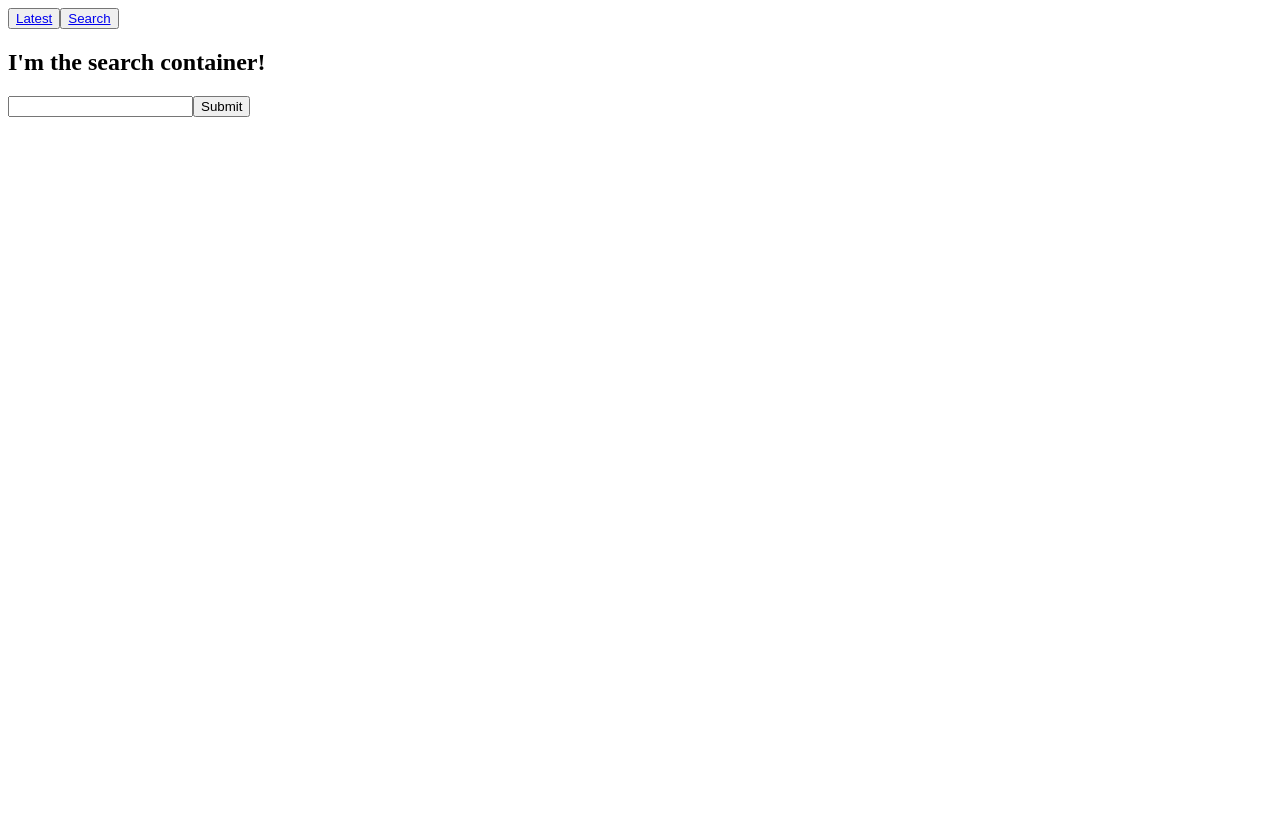
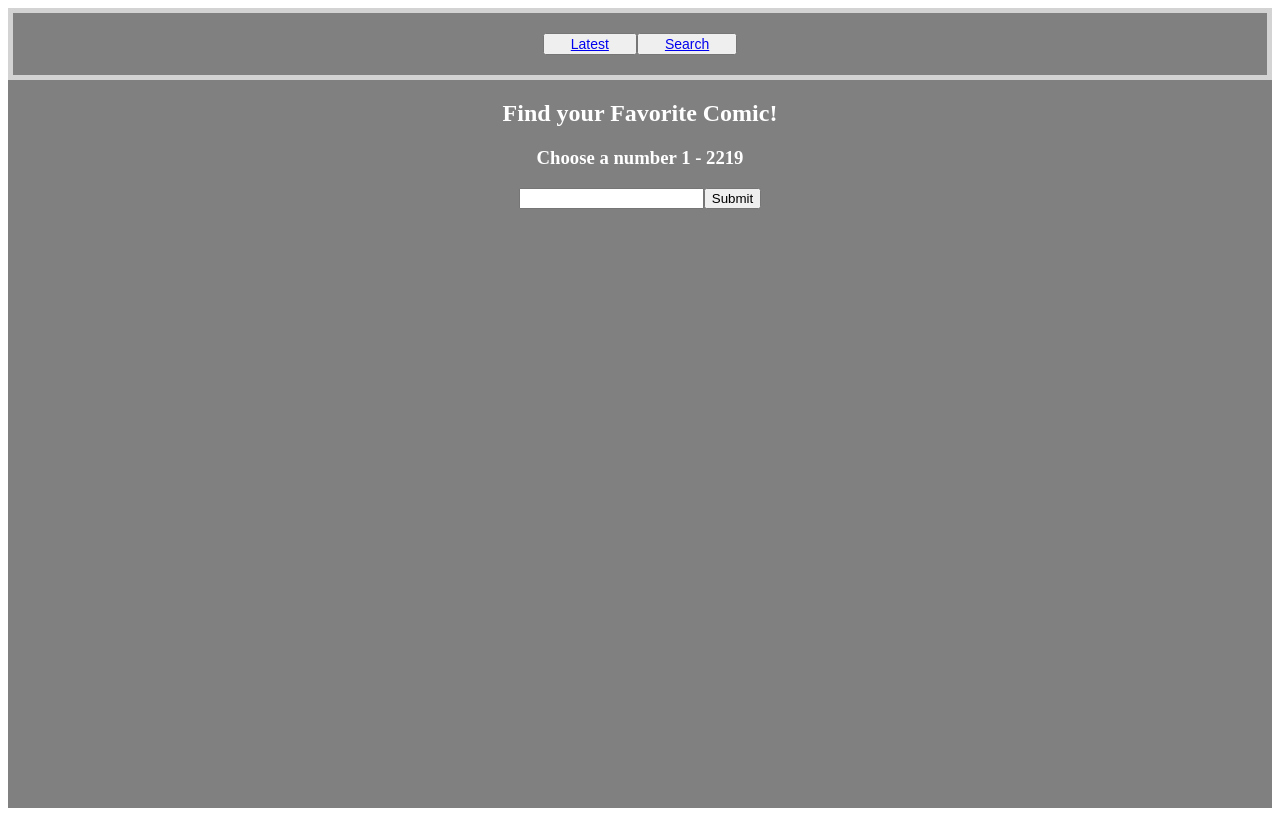
Before and after one commit to seeRoseCode/ns-code-challenge, a React (Create React App) app: page /search in a window 1280 px wide. Built offline with nearby package versions, Linux system fonts and the light colour scheme.

Commit message:
Refactoring. Created separate component for Seach Form.

```diff
--- a/src/App.js
+++ b/src/App.js
@@ -5,10 +5,9 @@ import HomePage from '../src/components/containers/HomePage'
 import SearchContainer from '../src/components/containers/SearchContainer'
 
 
-
 function App() {
   return (
-    <div className="App">
+    <div className="App" style={appStyle}>
     <NavBar />
     <Switch>
       <Route exact path="/" component={HomePage} />
@@ -18,4 +17,14 @@ function App() {
   );
 }
 
+let appStyle = {
+  backgroundColor: 'grey',
+  color: 'white',
+  width: '100%vh',
+  height: '100vh',
+  textAlign: 'center',
+  border: "none"
+}
+
+
 export default App;
--- a/src/components/NavBar.js
+++ b/src/components/NavBar.js
@@ -5,9 +5,9 @@ class NavBar extends Component{
   render(){
     return(
       <div>
-        <nav>
-          <button className="latest" ><a href='/'>Latest</a></button>
-          <button className="search" ><a href='/search'>Search</a></button>
+        <nav style={navStyle}>
+          <button className="latest" ><a href='/' style={buttonStyle}>Latest</a></button>
+          <button className="search" ><a href='/search' style={buttonStyle}>Search</a></button>
         </nav>
       </div>
     )
@@ -15,5 +15,15 @@ class NavBar extends Component{
 
 }
 
+let navStyle = {
+  padding: "20px",
+  border: "lightGrey solid 5px"
+}
+
+let buttonStyle = {
+  fontSize: "14px",
+  padding: "20px"
+
+}
 
 export default NavBar;
--- /dev/null
+++ b/src/components/SearchForm.js
@@ -0,0 +1,15 @@
+import React, {Component} from 'react'
+
+
+const SearchForm = (props) => {
+  return(
+    <div>
+      <form  onSubmit={props.handleSubmit}>
+        <input className="searchInput" type="text" name="search"/>
+        <input className="searchSubmit" type="submit"/>
+      </form>
+    </div>
+  )
+}
+
+export default SearchForm;
--- a/src/components/containers/HomePage.js
+++ b/src/components/containers/HomePage.js
@@ -22,6 +22,7 @@ class HomePage extends Component{
   render(){
     return(
         <div>
+        {this.state.latest ? <h1>{this.state.latest.title}</h1> : null}
           {
           //Accommodation for async. Check that state has been assigned before attempting to render image
           this.state.latest ? <img className="latestImage" title={this.state.latest.alt} alt={this.state.latest.title} src={this.state.latest.img}/> : null
--- a/src/components/containers/SearchContainer.js
+++ b/src/components/containers/SearchContainer.js
@@ -1,4 +1,5 @@
 import React, { Component } from 'react'
+import SearchForm from '../SearchForm'
 
 class SearchContainer extends Component{
 
@@ -22,19 +23,20 @@ class SearchContainer extends Component{
     fetch(comicUrl)
     .then(res => res.json())
     // .then(res => console.log("search result: ", res))
-    .then(res => this.setState({result: res}))
+    .then(res => this.setState({...this.state, result: res}))
   }
 
   render(){
     return(
       <div>
-        <h2>I'm the search container!</h2>
-        <form  onSubmit={this.handleSubmit}>
-          <input className="searchInput" type="text" name="search"/>
-          <input className="searchSubmit" type="submit"/>
-        </form>
+        <h2>Find your Favorite Comic!</h2>
+        <h3>Choose a number 1 - 2219</h3>
+        <SearchForm handleSubmit={this.handleSubmit}/>
+        <br/><br/><br/>
+        {this.state.latest ? <h1>{this.state.result.title}</h1> : null}
         {
-          this.state.result ? <img className="searchImage" title={this.state.result.alt} alt={this.state.result.title} src={this.state.result.img}/> : null
+        // Accommodation for async. Check that state has been assigned before attempting to render image
+        this.state.result ? <img className="searchImage" title={this.state.result.alt} alt={this.state.result.title} src={this.state.result.img}/> : null
         }
       </div>
     )
```
